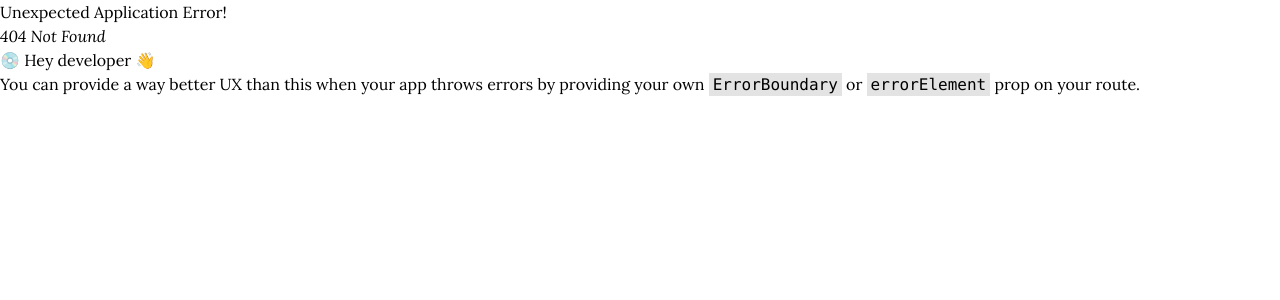
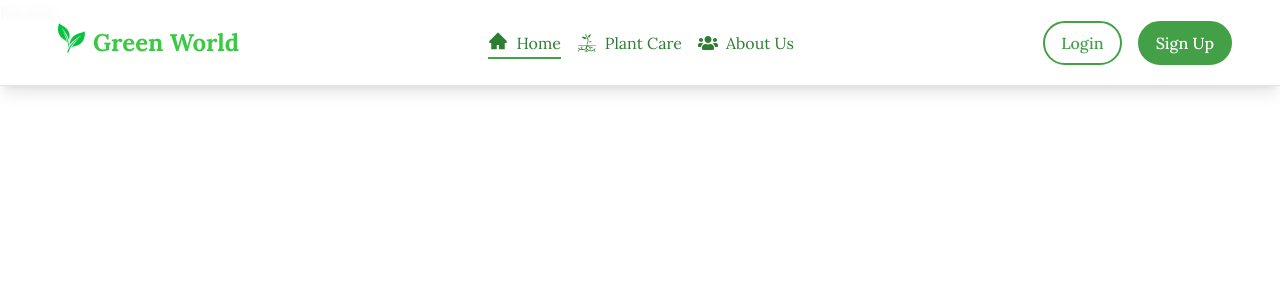
Before and after one commit to Green-World-Project/green-world-web, a React (Vite) app: page /identify in a window 1280 px wide. Before the commit this address had no page. Shown: the top 300 px of the page. Built offline with nearby package versions, Linux system fonts and the light colour scheme.

Commit message:
feat: Create Plant Identify page and route

```diff
--- a/src/App.tsx
+++ b/src/App.tsx
@@ -8,6 +8,7 @@ import MasterLayout from "./layouts/MasterLayout";
 import SignUpForm from "./pages/AuthPages/SignUpForm";
 import { ToastContainer } from "react-toastify";
 import PlantCare from "./pages/PlantCare/PlantCare";
+import Identify from "./pages/Identifiy/Identify";
 
 const routes = createBrowserRouter([
   {
@@ -18,6 +19,10 @@ const routes = createBrowserRouter([
       {
         path: "/home",
         element: <Home />,
+      },
+      {
+        path: "/identify",
+        element: <Identify />,
       },
       {
         path: "/plantcare",
--- /dev/null
+++ b/src/pages/Identifiy/Identify.tsx
@@ -0,0 +1,3 @@
+export default function Identify() {
+  return <div>Identify</div>;
+}
```
